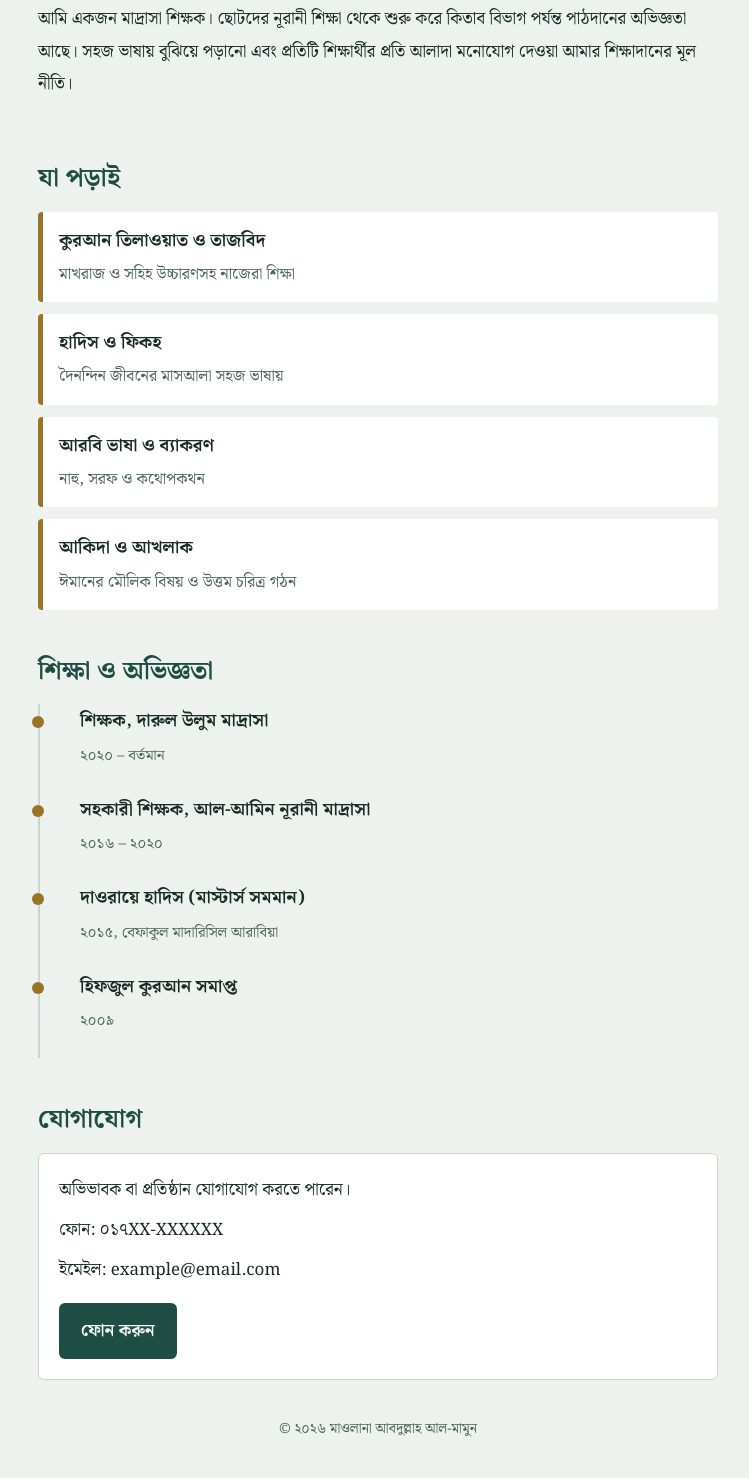
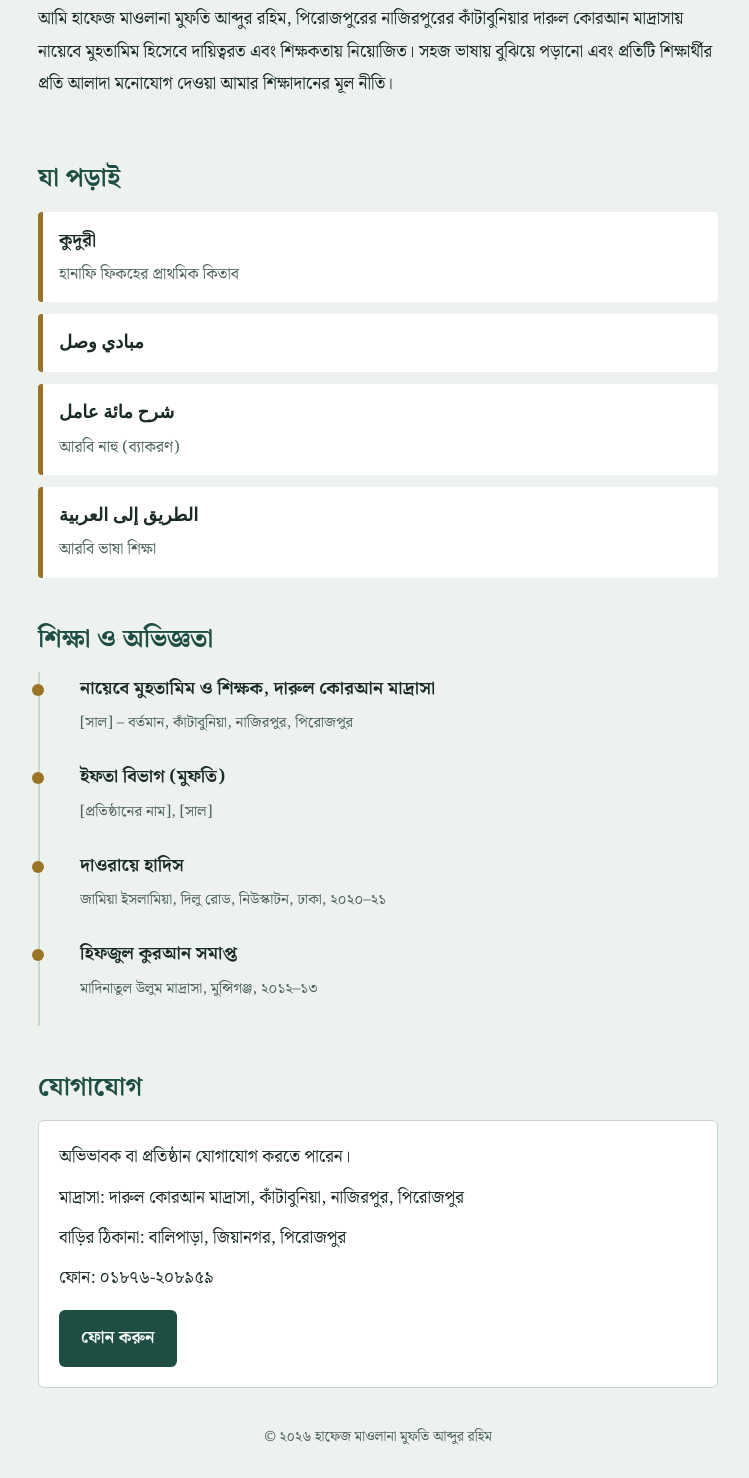
Before and after one commit to abdurrahim-bd/abdurrahim-bd.github.io, a plain HTML site: page index.html in a window 1280 px wide. Shown: the part 409-1887 px from the top of the page, without its empty margins (262-1011 px from the left). Drawn offline with Linux system fonts and the light colour scheme.

Commit message:
Add files via upload

```diff
--- a/index.html
+++ b/index.html
@@ -3,7 +3,7 @@
 <head>
 <meta charset="utf-8">
 <meta name="viewport" content="width=device-width, initial-scale=1, viewport-fit=cover">
-<title>মাওলানা আবদুল্লাহ আল-মামুন | শিক্ষক</title>
+<title>হাফেজ মাওলানা মুফতি আব্দুর রহিম | শিক্ষক</title>
 <link rel="stylesheet" href="https://fonts.googleapis.com/css2?family=Amiri:wght@400;700&family=Noto+Serif+Bengali:wght@400;600;700&display=swap">
 <style>
 :root{
@@ -49,35 +49,35 @@ footer{padding:36px 0 28px;text-align:center;color:var(--muted);font-size:14px}
 <header class="hero">
   <div class="wrap">
     <p class="bismillah" lang="ar">بِسْمِ ٱللَّٰهِ ٱلرَّحْمَٰنِ ٱلرَّحِيمِ</p>
-    <h1>মাওলানা আবদুল্লাহ আল-মামুন</h1>
-    <p class="role">শিক্ষক, দারুল উলুম মাদ্রাসা</p>
-    <p>কুরআন, হাদিস ও আরবি ভাষা শিক্ষায় ১০ বছরের অভিজ্ঞতা। শিক্ষার্থীদের শুদ্ধ তিলাওয়াত ও দ্বীনের সঠিক বুঝ গড়ে তোলাই আমার লক্ষ্য।</p>
+    <h1>হাফেজ মাওলানা মুফতি আব্দুর রহিম</h1>
+    <p class="role">নায়েবে মুহতামিম ও শিক্ষক, দারুল কোরআন মাদ্রাসা, কাঁটাবুনিয়া, নাজিরপুর, পিরোজপুর</p>
+    <p>কুরআন, ফিকহ ও আরবি ভাষা শিক্ষায় নিবেদিত। শিক্ষার্থীদের শুদ্ধ তিলাওয়াত ও দ্বীনের সঠিক বুঝ গড়ে তোলাই আমার লক্ষ্য।</p>
   </div>
 </header>
 
 <main class="wrap">
   <section id="about">
     <h2>আমার সম্পর্কে</h2>
-    <p>আমি একজন মাদ্রাসা শিক্ষক। ছোটদের নূরানী শিক্ষা থেকে শুরু করে কিতাব বিভাগ পর্যন্ত পাঠদানের অভিজ্ঞতা আছে। সহজ ভাষায় বুঝিয়ে পড়ানো এবং প্রতিটি শিক্ষার্থীর প্রতি আলাদা মনোযোগ দেওয়া আমার শিক্ষাদানের মূল নীতি।</p>
+    <p>আমি হাফেজ মাওলানা মুফতি আব্দুর রহিম, পিরোজপুরের নাজিরপুরের কাঁটাবুনিয়ার দারুল কোরআন মাদ্রাসায় নায়েবে মুহতামিম হিসেবে দায়িত্বরত এবং শিক্ষকতায় নিয়োজিত। সহজ ভাষায় বুঝিয়ে পড়ানো এবং প্রতিটি শিক্ষার্থীর প্রতি আলাদা মনোযোগ দেওয়া আমার শিক্ষাদানের মূল নীতি।</p>
   </section>
 
   <section id="subjects">
     <h2>যা পড়াই</h2>
     <ul class="subjects">
-      <li><strong>কুরআন তিলাওয়াত ও তাজবিদ</strong><span>মাখরাজ ও সহিহ উচ্চারণসহ নাজেরা শিক্ষা</span></li>
-      <li><strong>হাদিস ও ফিকহ</strong><span>দৈনন্দিন জীবনের মাসআলা সহজ ভাষায়</span></li>
-      <li><strong>আরবি ভাষা ও ব্যাকরণ</strong><span>নাহু, সরফ ও কথোপকথন</span></li>
-      <li><strong>আকিদা ও আখলাক</strong><span>ঈমানের মৌলিক বিষয় ও উত্তম চরিত্র গঠন</span></li>
+      <li><strong>কুদুরী</strong><span>হানাফি ফিকহের প্রাথমিক কিতাব</span></li>
+      <li><strong lang="ar">مبادي وصل</strong></li>
+      <li><strong lang="ar">شرح مائة عامل</strong><span>আরবি নাহু (ব্যাকরণ)</span></li>
+      <li><strong lang="ar">الطريق إلى العربية</strong><span>আরবি ভাষা শিক্ষা</span></li>
     </ul>
   </section>
 
   <section id="journey">
     <h2>শিক্ষা ও অভিজ্ঞতা</h2>
     <ul class="timeline">
-      <li><b>শিক্ষক, দারুল উলুম মাদ্রাসা</b><small>২০২০ – বর্তমান</small></li>
-      <li><b>সহকারী শিক্ষক, আল-আমিন নূরানী মাদ্রাসা</b><small>২০১৬ – ২০২০</small></li>
-      <li><b>দাওরায়ে হাদিস (মাস্টার্স সমমান)</b><small>২০১৫, বেফাকুল মাদারিসিল আরাবিয়া</small></li>
-      <li><b>হিফজুল কুরআন সমাপ্ত</b><small>২০০৯</small></li>
+      <li><b>নায়েবে মুহতামিম ও শিক্ষক, দারুল কোরআন মাদ্রাসা</b><small>[সাল] – বর্তমান, কাঁটাবুনিয়া, নাজিরপুর, পিরোজপুর</small></li>
+      <li><b>ইফতা বিভাগ (মুফতি)</b><small>[প্রতিষ্ঠানের নাম], [সাল]</small></li>
+      <li><b>দাওরায়ে হাদিস</b><small>জামিয়া ইসলামিয়া, দিলু রোড, নিউস্কাটন, ঢাকা, ২০২০–২১</small></li>
+      <li><b>হিফজুল কুরআন সমাপ্ত</b><small>মাদিনাতুল উলুম মাদ্রাসা, মুন্সিগঞ্জ, ২০১২–১৩</small></li>
     </ul>
   </section>
 
@@ -85,15 +85,16 @@ footer{padding:36px 0 28px;text-align:center;color:var(--muted);font-size:14px}
     <h2>যোগাযোগ</h2>
     <div class="contact">
       <p>অভিভাবক বা প্রতিষ্ঠান যোগাযোগ করতে পারেন।</p>
-      <p>ফোন: ০১৭XX-XXXXXX</p>
-      <p>ইমেইল: example@email.com</p>
-      <a class="btn" href="tel:+8801700000000">ফোন করুন</a>
+      <p>মাদ্রাসা: দারুল কোরআন মাদ্রাসা, কাঁটাবুনিয়া, নাজিরপুর, পিরোজপুর</p>
+      <p>বাড়ির ঠিকানা: বালিপাড়া, জিয়ানগর, পিরোজপুর</p>
+      <p>ফোন: ০১৮৭৬-২০৮৯৫৯</p>
+      <a class="btn" href="tel:+8801876208959">ফোন করুন</a>
     </div>
   </section>
 </main>
 
 <footer>
-  <div class="wrap">© ২০২৬ মাওলানা আবদুল্লাহ আল-মামুন</div>
+  <div class="wrap">© ২০২৬ হাফেজ মাওলানা মুফতি আব্দুর রহিম</div>
 </footer>
 </body>
 </html>
```
